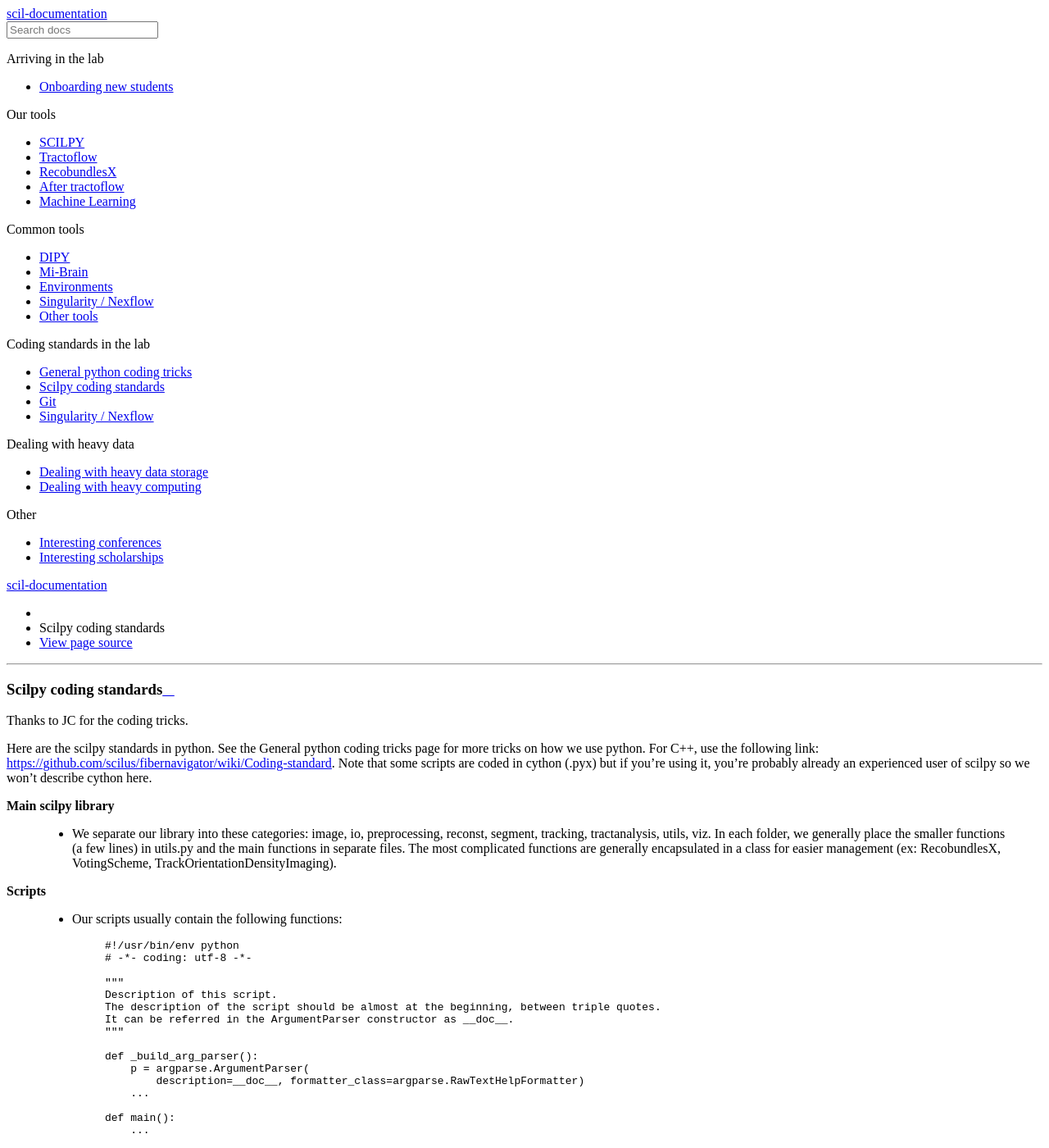
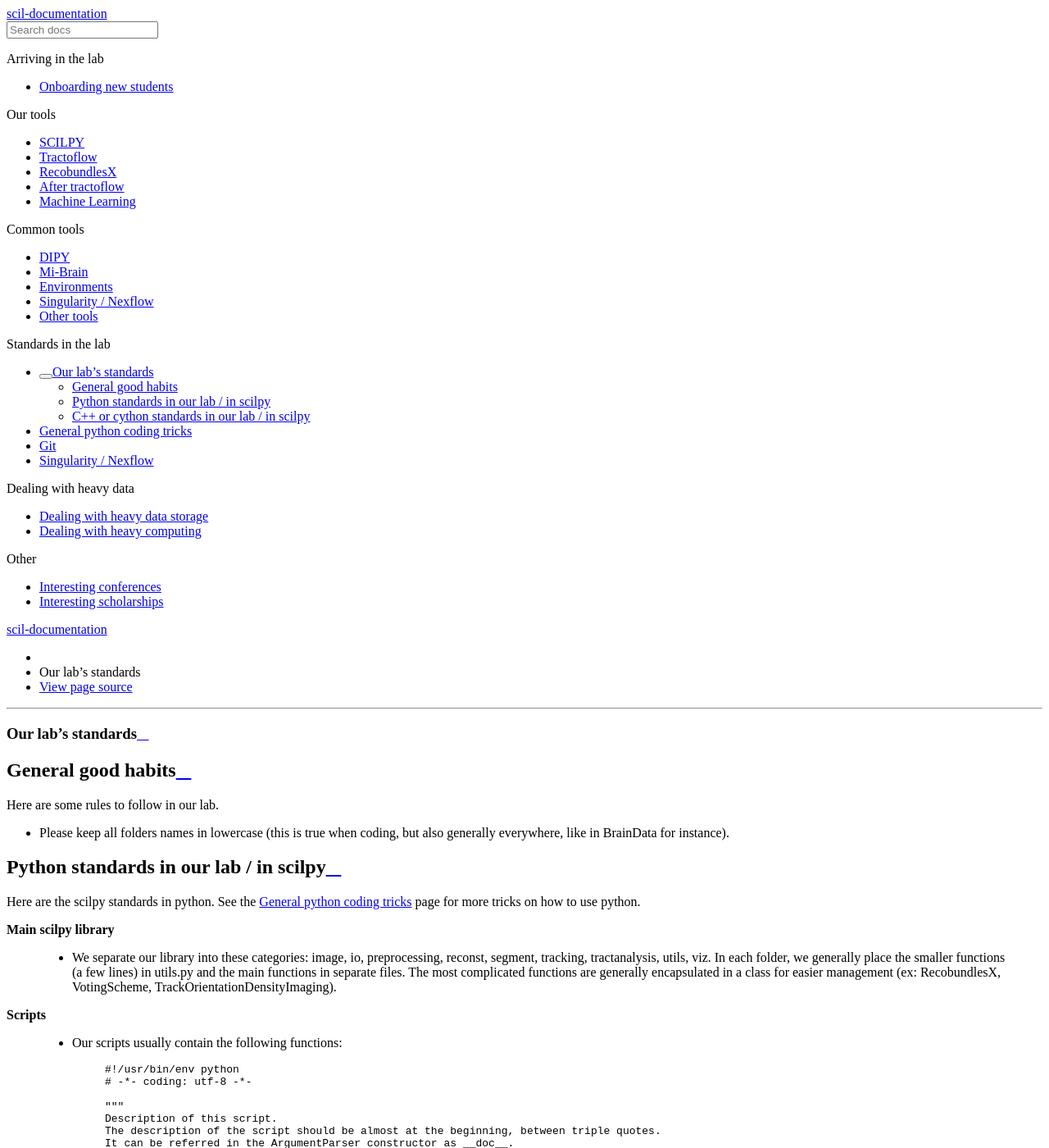
Before and after one commit to scilus/scil-documentation, a Sphinx documentation site: the page built from source/standards/in_our_lab.rst, in a window 1280 px wide and 1400 px high. Shown: the whole window at 82% size. Built offline with Sphinx 7.4.7 and the Read the Docs theme 2.0.0, drawn with Linux system fonts in a browser that asks for light colours; some of the changed text lies outside the part shown.

Commit message:
Added info to keep folders lowercase. Refactored pages to place info

```diff
--- a/source/arriving/welcome.rst
+++ b/source/arriving/welcome.rst
@@ -61,7 +61,7 @@ We recommend using linux, but Mac can be an option. With Windows, your life will
 Getting set up on super computers
 """""""""""""""""""""""""""""""""
 
-The first use of a computing platform can be tricky but you'll get used to it. Please see the (:ref:`ref_heavy_computing`) tab for more information and for our first-use tutorial. If your goal is to use the computing platform to run Tractoflow, you will find instructions on the :ref:`ref_tractoflow` page. Else see the :ref:`ref_other_pipelines` page.
+The first use of a computing platform can be tricky but you'll get used to it. Please see the (:ref:`ref_heavy_computing`) tab for more information and for some explanation. If your goal is to use the computing platform to run Tractoflow, you will find instructions on the :ref:`ref_tractoflow` page. A more complete "first-use" tutorial will be added soon.
 
 Working from home
 """""""""""""""""
@@ -88,3 +88,12 @@ SSH
 
 TeamViewer
     You can use **screen sharing** software such as TeamViewer. You must first install TeamViewer while you are at the University and note the ID and password. Then you can install TeamViewer at home.
+
+Where to start?
+""""""""""""""""
+
+You can check the :ref:`ref_lab_standards` page to get acquainted with our lab's habits.
+
+You can check the :ref:`ref_scilpy` page for an introduction to our lab's official github repository, scilpy.
+
+You can check each of our other tools pages for a description and for some tutorials (tractoflow, recobundles, etc.)
--- a/source/coding/scilpy.rst
+++ b/source/standards/in_our_lab.rst
@@ -1,9 +1,20 @@
-Scilpy coding standards
-=======================
+.. _ref_lab_standards:
 
-Thanks to JC for the coding tricks.
+Our lab's standards
+===================
 
-Here are the scilpy standards in python. See the General python coding tricks page for more tricks on how we use python. For C++, use the following link: https://github.com/scilus/fibernavigator/wiki/Coding-standard. Note that some scripts are coded in cython (.pyx) but if you're using it, you're probably already an experienced user of scilpy so we won't describe cython here.
+General good habits
+*******************
+
+Here are some rules to follow in our lab.
+
+- Please keep all folders names in lowercase (this is true when coding, but also generally everywhere, like in BrainData for instance).
+
+
+Python standards in our lab / in scilpy
+***************************************
+
+Here are the scilpy standards in python. See the :ref:`ref_python_coding` page for more tricks on how to use python.
 
 **Main scilpy library**
 
@@ -84,3 +95,11 @@ We aim to provide scripts that are relatively clear and easy to use for non tech
 **Printing and logging**
 
     - Instead of using naked prints in the scripts, use Python’s logging facilities. Helps when running lots of scripts, to direct outputs to various logging mechanisms.
+
+
+C++ or cython standards in our lab / in scilpy
+**********************************************
+
+For C++, use the following link: https://github.com/scilus/fibernavigator/wiki/Coding-standard.
+
+Note that some scripts are coded in cython (.pyx) but if you're using it, you're probably already an experienced user of scilpy, so we won't describe cython here.
--- a/source/coding/python.rst
+++ b/source/standards/python.rst
@@ -1,3 +1,5 @@
+.. _ref_python_coding:
+
 General python coding tricks
 ============================
 
```
Also changed, not shown: source/index.rst (+5 -6 lines), source/standards/git.rst (renamed from source/coding/git.rst), source/standards/nextflow_singularity.rst (renamed from source/coding/nextflow_singularity.rst).
